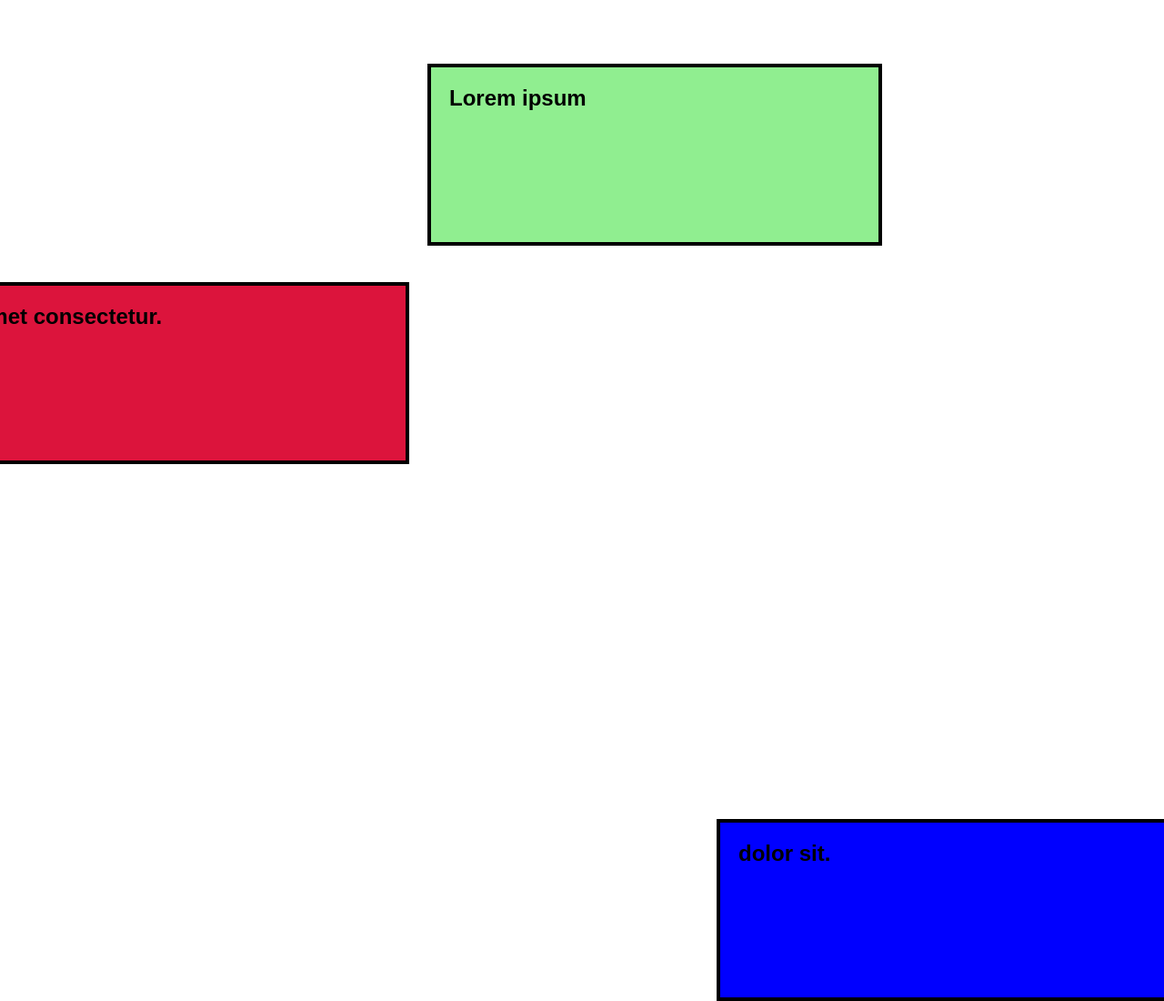
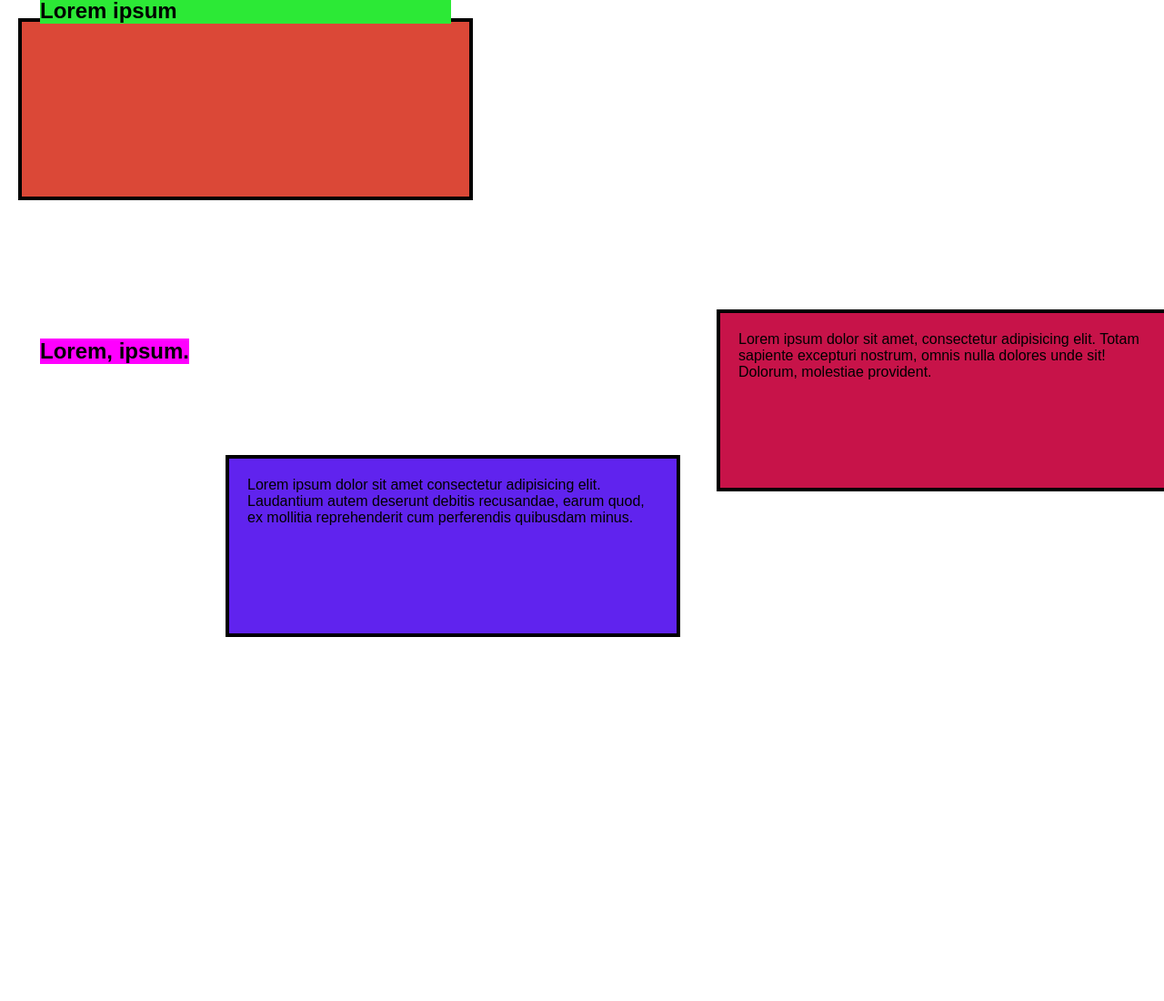
Before and after one commit to Vedant102/Full_Stack_Web_Devlopement, a plain HTML site: page index.html in a window 1280 px wide. Shown: the whole page at 91% size. After the commit the page ends 800 px from the top, so only its background shows below. Drawn offline with Linux system fonts and the light colour scheme.

Commit message:
ABSOLUTE POSITIONING

```diff
--- a/index.html
+++ b/index.html
@@ -12,37 +12,54 @@
     box-sizing: border-box;
     font-family: sans-serif;
   }
-  div{
+  .headdiv{
     height: 200px;
     width: 500px;
     margin: 20px;
     padding: 20px;
-    background-color: crimson;
     border: 4px solid black;
+    background-color: rgb(219, 72, 55);
   }
+  .head1{
+    background-color: rgb(44, 233, 54);
+    position: relative; /*IT WILL POSITION ELEMENT RELATIVE TO ORIGNAL POSITION*/
+    bottom: 30%; /*IT WILL SHIFT H2 30% FROM ORIGNAL POSITION */
+  }
+  .head2{
+    background-color: magenta;
+    position: absolute; /*IT WILL POSITION ELEMENT WITH RESPECT TO THE VIEWPORT OR SCREEN*/
+    bottom: 50vh; /*IT WILL SHIFT H2 TO 50VH OR 50% TO THE VIEWPORT OR SCREEN */
+  }
+  .d1{
+    height: 200px;
+    width: 500px;
+    margin: 20px;
+    padding: 20px;
+    border: 4px solid black;
+    background-color: rgb(96, 35, 238);
+    position: absolute;
+    right: 40vw;
+    top: 60vh;
+  }
+  .d2{
+    height: 200px;
+    width: 500px;
+    margin: 20px;
+    padding: 20px;
+    border: 4px solid black;
+    background-color: rgb(199, 19, 73);
+    position: absolute;
+    left: 60vw;
+    bottom: 30vh;
 
-  .one{
-    background-color: lightgreen;
-    position: relative;  /*THE POSITIONING IS RELATIVE TO ITS ACTUAL POSITIONING WHEN IT WAS STATIC*/
-    top: 50px; /*THE DIV WILL SHIFT 50PX DOWNWARD FROM ITS ORIGNAL POSITION*/
-    left: 450px; /*THE DIV WILL SHIFT 450PX RIGHT FROM ITS ORIGNAL POSITION*/
-  }
-  .two{
-    position: relative;
-    top: 70px;
-    right: 70px;
-  }
-  .three{
-    position: relative;
-    background-color:blue;
-    top:55vh;
-    left:60%;
   }
   </style>
 </head>
 <body>
-<div class="one"><h2>Lorem ipsum </h2></div>
-<div class="two"><h2>amet consectetur.</h2></div>
-<div class="three"><h2>dolor sit.</h2></div>
+<div class="headdiv"><h2 class="head1">Lorem ipsum </h2><br>
+<h2 class="head2">Lorem, ipsum.</h2></div>
+
+<div class=d1>Lorem ipsum dolor sit amet consectetur adipisicing elit. Laudantium autem deserunt debitis recusandae, earum quod, ex mollitia reprehenderit cum perferendis quibusdam minus.</div>
+<div class="d2">Lorem ipsum dolor sit amet, consectetur adipisicing elit. Totam sapiente excepturi nostrum, omnis nulla dolores unde sit! Dolorum, molestiae provident.</div>
 </body>
 </html>
```
